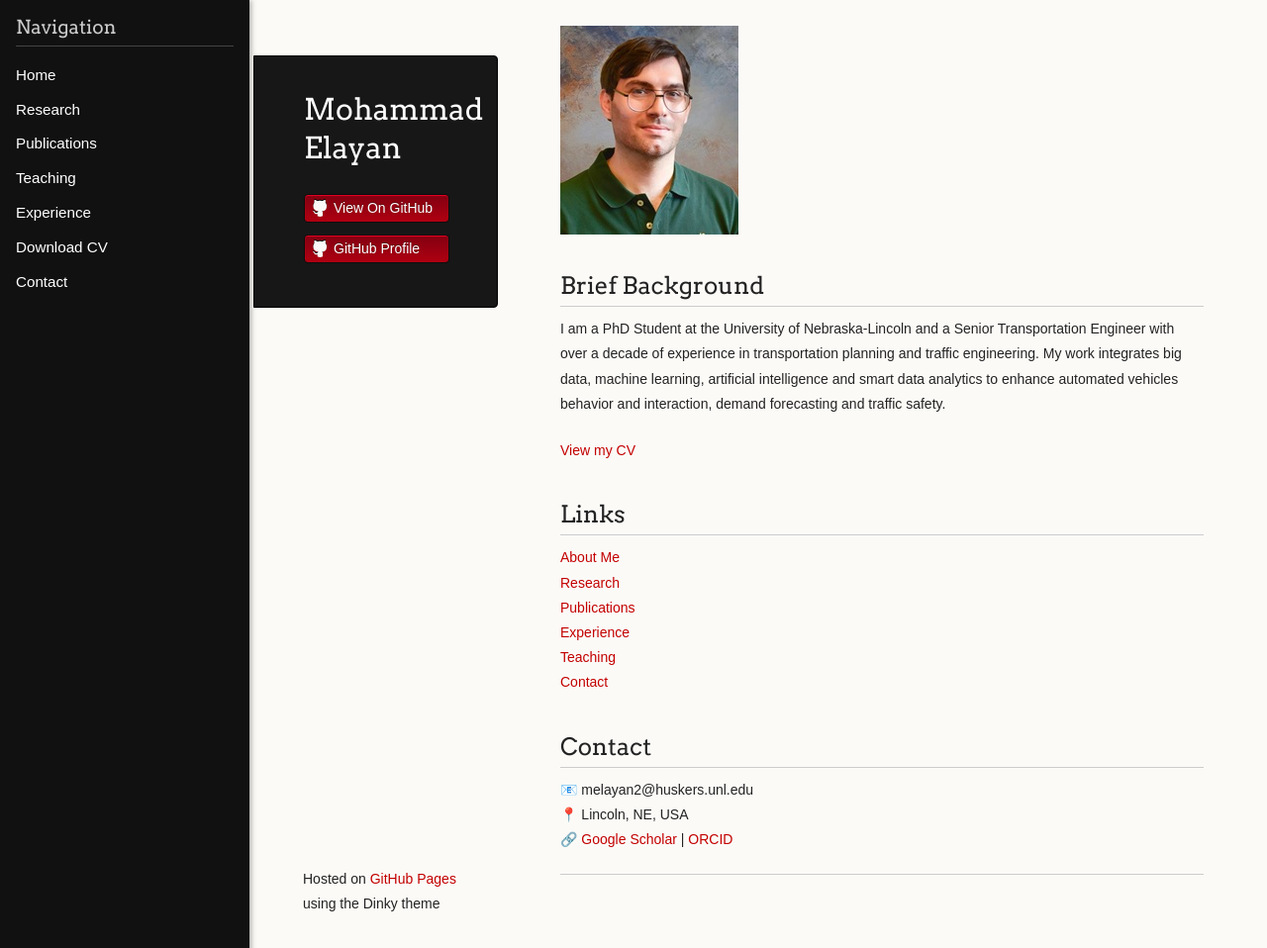
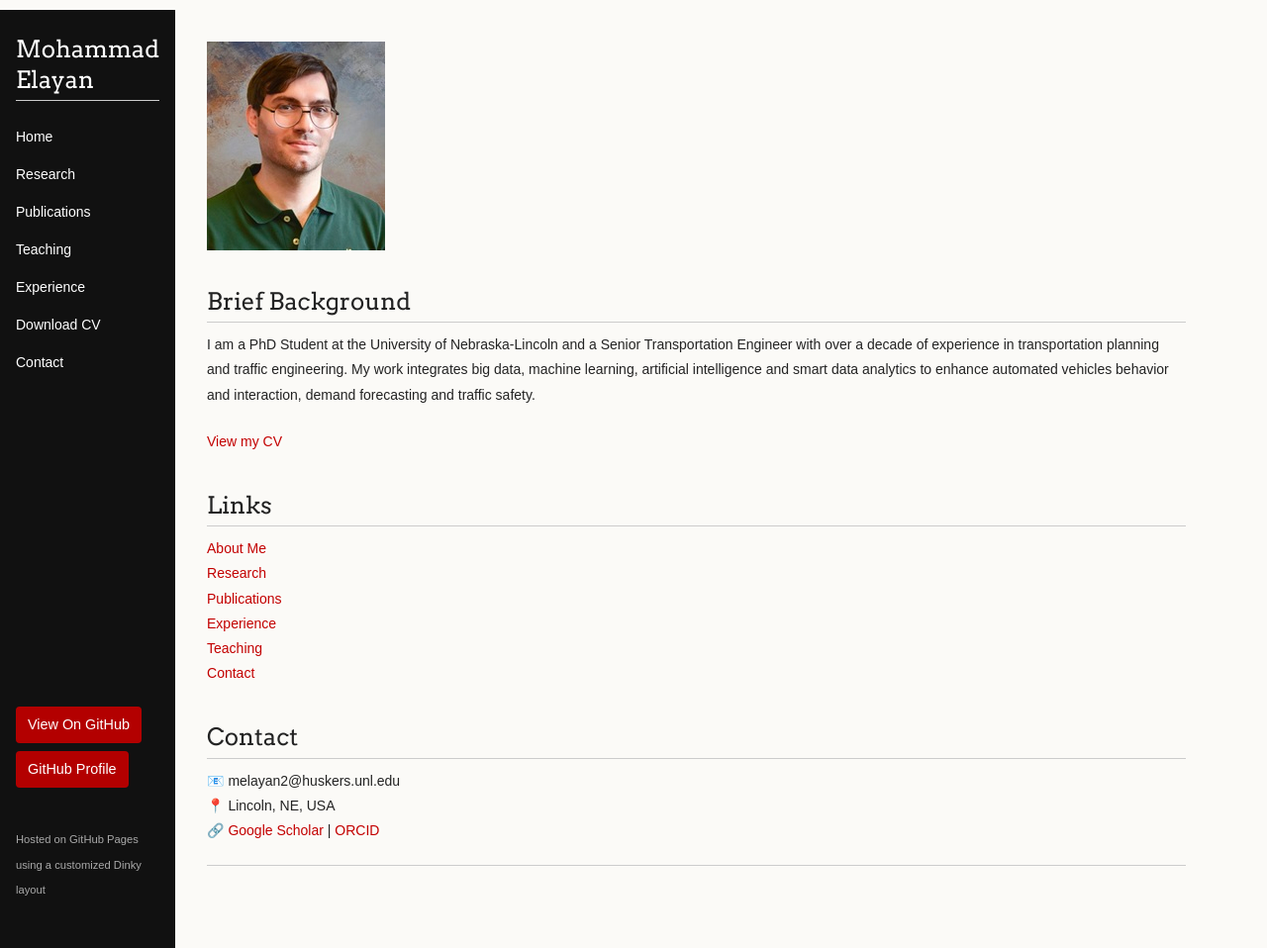
Before and after one commit to mselayan/mselayan.github.io, a Jekyll site: the page built from index.md, in a window 1280 px wide and 958 px high. Shown: the whole window at 99% size. Built offline with Jekyll 4.4.1, drawn with Linux system fonts in a browser that asks for light colours; the repository's description, which GitHub fills in, is left out.

Commit message:
Update default.html

```diff
--- a/_layouts/default.html
+++ b/_layouts/default.html
@@ -1,72 +1,81 @@
 <!doctype html>
-<html lang="{{ site.lang | default: "en-US" }}">
+<html lang="en">
   <head>
     <meta charset="utf-8">
     <meta http-equiv="X-UA-Compatible" content="IE=edge">
+    <meta name="viewport" content="width=device-width, initial-scale=1">
     {% seo %}
-    <meta name="viewport" content="width=device-width, initial-scale=1">
     <link rel="stylesheet" href="{{ '/assets/css/style.css?v=' | append: site.github.build_revision | relative_url }}">
     <script src="{{ '/assets/js/scale.fix.js' | relative_url }}"></script>
-    {% include head-custom.html %}
     <style>
+      * {
+        box-sizing: border-box;
+      }
       body {
         margin: 0;
         font-family: sans-serif;
+        display: flex;
+        min-height: 100vh;
       }
-
       .sidebar {
-        position: fixed;
-        top: 0;
-        left: 0;
-        width: 220px;
-        height: 100%;
+        width: 240px;
         background-color: #111;
         color: white;
-        padding: 1rem;
-        box-shadow: 2px 0 5px rgba(0, 0, 0, 0.3);
-        z-index: 1000;
+        display: flex;
+        flex-direction: column;
+        justify-content: space-between;
+        padding: 1.5rem 1rem;
       }
-
-      .sidebar h2 {
+      .sidebar h1 {
+        font-size: 1.5rem;
         margin-top: 0;
-        color: #ccc;
-        font-size: 1.2rem;
-        border-bottom: 1px solid #444;
-        padding-bottom: 0.3rem;
-        margin-bottom: 1rem;
+        color: white;
+        margin-bottom: 1.5rem;
       }
-
-      .sidebar ul {
+      .nav-links {
+        flex-grow: 1;
+      }
+      .nav-links ul {
         list-style: none;
-        padding-left: 0;
-        font-size: 0.95rem;
+        padding: 0;
       }
-
-      .sidebar ul li {
-        margin-bottom: 0.6rem;
+      .nav-links li {
+        margin-bottom: 0.8rem;
       }
-
-      .sidebar ul li a {
+      .nav-links a {
         color: white;
         text-decoration: none;
       }
-
-      .sidebar ul li a:hover {
+      .nav-links a:hover {
         text-decoration: underline;
       }
-
+      .github-buttons a {
+        display: inline-block;
+        background-color: #b30000;
+        color: white;
+        text-decoration: none;
+        padding: 6px 12px;
+        border-radius: 4px;
+        margin-bottom: 0.5rem;
+        font-size: 0.9rem;
+      }
+      .footer {
+        font-size: 0.7rem;
+        color: #aaa;
+        margin-top: 2rem;
+      }
       .main-content {
-        margin-left: 240px;
-        padding: 1rem;
-        display: block;
+        flex-grow: 1;
+        padding: 2rem;
       }
     </style>
   </head>
   <body>
-
     <!-- Sidebar -->
     <div class="sidebar">
-      <h2>Navigation</h2>
+      <div>
+        <h1>Mohammad Elayan</h1>
+        <div class="nav-links">
           <ul>
             <li><a href="{{ '/' | relative_url }}">Home</a></li>
             <li><a href="{{ '/research' | relative_url }}">Research</a></li>
@@ -77,34 +86,22 @@
             <li><a href="{{ '/contact' | relative_url }}">Contact</a></li>
           </ul>
         </div>
-
-    <!-- Main Site Wrapper (Dinky layout) -->
-    <div class="wrapper main-content">
-      <header>
-        <h1 class="header">{{ site.title | default: site.github.repository_name }}</h1>
-        <p class="header">{{ site.description | default: site.github.project_tagline }}</p>
-
-        <ul>
-          {% if site.show_downloads %}
-            <li class="download"><a class="buttons" href="{{ site.github.zip_url }}">Download ZIP</a></li>
-            <li class="download"><a class="buttons" href="{{ site.github.tar_url }}">Download TAR</a></li>
-          {% endif %}
-          <li><a class="buttons github" href="{{ site.github.repository_url }}">View On GitHub</a></li>
-          {% if site.github.is_user_page %}
-            <li><a class="buttons github" href="{{ site.github.owner_url }}">GitHub Profile</a></li>
-          {% endif %}
-        </ul>
-      </header>
-
-      <section>
-        {{ content }}
-      </section>
-
-      <footer>
-        <p><small>Hosted on <a href="https://pages.github.com">GitHub Pages</a> using the Dinky theme</small></p>
-      </footer>
       </div>
 
-    <!--[if !IE]><script>fixScale(document);</script><![endif]-->
+      <div>
+        <div class="github-buttons">
+          <a href="{{ site.github.repository_url }}">View On GitHub</a><br>
+          <a href="{{ site.github.owner_url }}">GitHub Profile</a>
+        </div>
+        <div class="footer">
+          <p>Hosted on <a href="https://pages.github.com" style="color:#aaa;">GitHub Pages</a><br>using a customized Dinky layout</p>
+        </div>
+      </div>
+    </div>
+
+    <!-- Main Content -->
+    <div class="main-content">
+      {{ content }}
+    </div>
   </body>
 </html>
```
Lines whose indentation alone changed are shown as unchanged.
